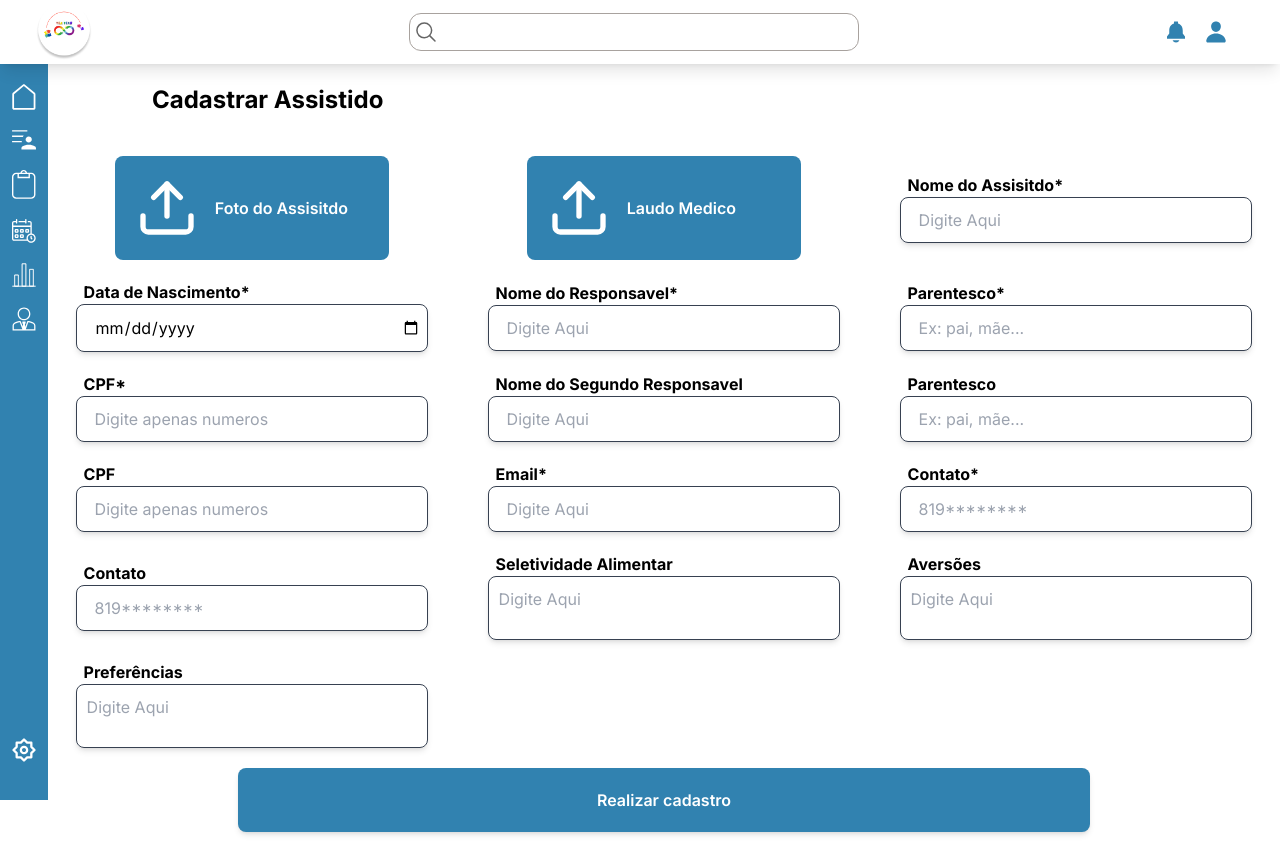
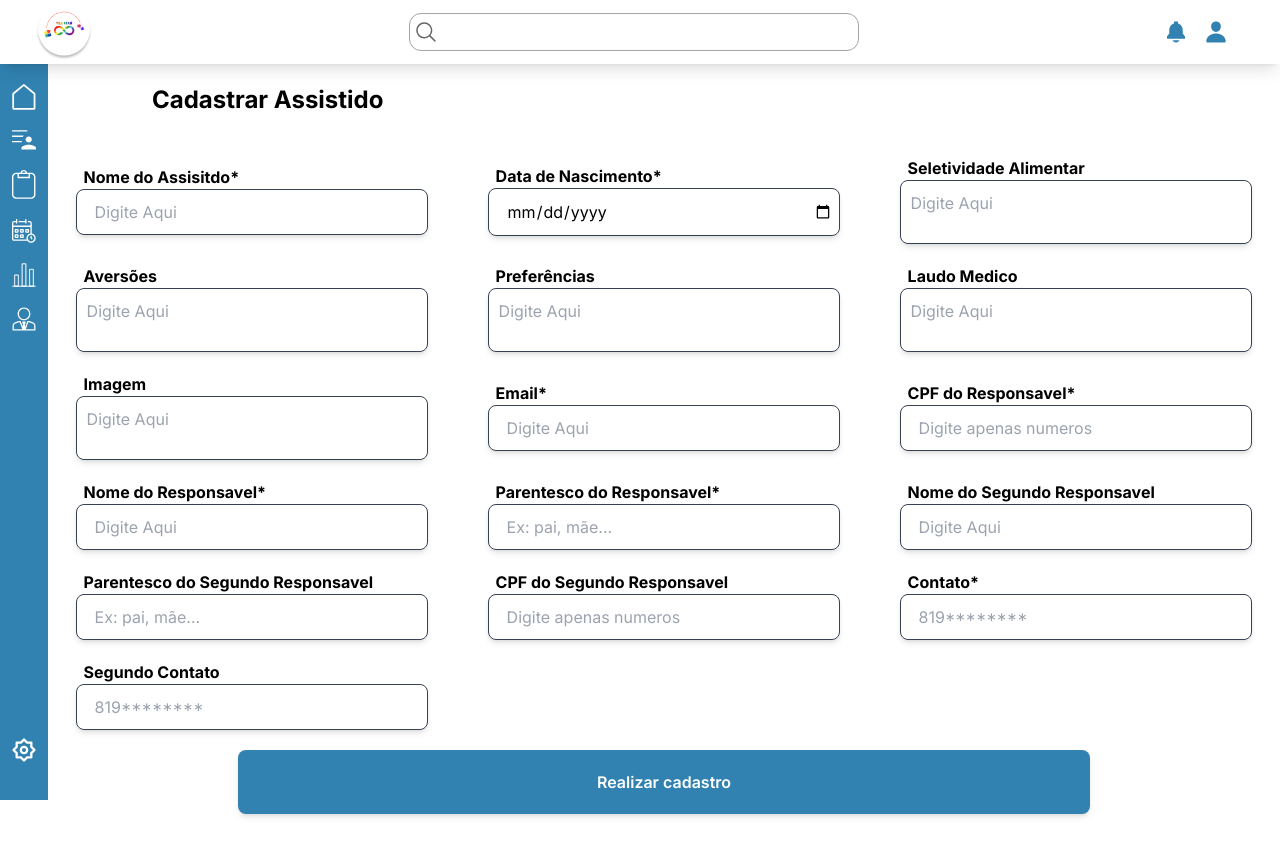
Before and after one commit to TeaTeck/Frontend-TeaTech, a Next.js app: page /assistido in a window 1280 px wide. Built offline with nearby package versions, Linux system fonts and the light colour scheme.

Commit message:
feat: cadastrar assistido, api connection

```diff
--- a/src/app/assistido/page.js
+++ b/src/app/assistido/page.js
@@ -1,116 +1,135 @@
+'use client'
+
 import { Navbar } from "@/components/navbar"
 import Image from "next/image";
 import Upload from "@/assets/upload.svg"
 
 export default function Assistido() {
+
+    async function onSubmit(event) {
+        event.preventDefault();
+
+        const formData = event.target;
+        const elements = Array.from(formData.elements);
+        const body = {};
+
+        elements.forEach(element => {
+            if (!element.value == "") {
+                body[element.id] = element.value;
+            }
+        });
+
+        const response = await fetch(`http://localhost:5149/api/childAssisted/add`, {
+            method: 'POST',
+            headers: {
+                'Content-Type': 'application/json',
+              },
+              body: JSON.stringify(body)
+        });
+
+        console.log(response.status)
+    }
+
     return (
         <>
             <Navbar />
             <main className=" mt-5 md:ml-12 self-center justify-self-center w-[95%]">
                 <h2 className=" md:ml-24 ml-5 mb-10 font-bold text-2xl">Cadastrar Assistido</h2>
-                <form className=" w-full grid grid-cols-1 md:grid-cols-3 gap-5 justify-items-center items-center pb-5">
-                    <section className=" w-[70%] bg-[#3182B0] p-5 rounded-lg">
-                        <label for="file-upload" className=" flex justify-start items-center">
-                            <Image className=" w-16"
-                                src={Upload}
-                                alt="Upload"
-                            />
-                            <spam className=" ml-4 font-semibold text-white">Foto do Assisitdo</spam>
-                        </label>
-                        <input type="file" id="file-upload" className=" hidden" />
-                    </section>
-                    <section className=" w-[70%] bg-[#3182B0] p-5 rounded-lg">
-                        <label for="file-upload" className=" flex justify-start items-center">
-                            <Image className=" w-16"
-                                src={Upload}
-                                alt="Upload"
-                            />
-                            <spam className=" ml-4 font-semibold text-white">Laudo Medico</spam>
-                        </label>
-                        <input type="file" id="file-upload" className=" hidden" />
-                    </section>
+                <form onSubmit={onSubmit} className=" w-full grid grid-cols-1 md:grid-cols-3 gap-5 justify-items-center items-center pb-5">
                     <section className=" w-[90%]">
-                        <label for="nomeAssistido" className=" font-bold ml-2">Nome do Assisitdo*</label>
+                        <label className=" font-bold ml-2">Nome do Assisitdo*</label>
                         <div className=" w-full p-[10px] border border-gray-700 rounded-lg bg-whit shadow-md">
-                            <input required type="text" name="nomeAssistido" id="nomeAssistido" placeholder="Digite Aqui" className=" ml-1 pl-1 w-full h-full outline-none" />
+                            <input type="text" name="name" id="name" placeholder="Digite Aqui" className=" ml-1 pl-1 w-full h-full outline-none" />
                         </div>
                     </section>
                     <section className=" w-[90%]">
-                        <label for="date" className=" font-bold ml-2">Data de Nascimento*</label>
+                        <label className=" font-bold ml-2">Data de Nascimento*</label>
                         <div className=" w-full p-[10px] border border-gray-700 rounded-lg bg-whit shadow-md">
-                            <input required type="date" name="date" id="date" className=" ml-1 pl-1 w-full h-full outline-none" />
+                            <input type="date" name="birthDate" id="birthDate" className=" ml-1 pl-1 w-full h-full outline-none" />
                         </div>
                     </section>
                     <section className=" w-[90%]">
-                        <label for="nomeResponsavel" className=" font-bold ml-2">Nome do Responsavel*</label>
-                        <div className=" w-full p-[10px] border border-gray-700 rounded-lg bg-whit shadow-md">
-                            <input required type="text" name="nomeResponsavel" id="nomeResponsavel" placeholder="Digite Aqui" className=" ml-1 pl-1 w-full h-full outline-none" />
+                        <label className=" font-bold ml-2">Seletividade Alimentar</label>
+                        <div className=" w-full h-16 p-[10px] border border-gray-700 rounded-lg bg-whit shadow-md">
+                            <textarea id="foodSelectivity" className=" w-full h-full outline-none resize-none" placeholder="Digite Aqui"></textarea>
                         </div>
                     </section>
                     <section className=" w-[90%]">
-                        <label for="parentescoResponsavel" className=" font-bold ml-2">Parentesco*</label>
-                        <div className=" w-full p-[10px] border border-gray-700 rounded-lg bg-whit shadow-md">
-                            <input required type="text" name="parentescoResponsavel" id="parentescoResponsavel" placeholder="Ex: pai, mãe..." className=" ml-1 pl-1 w-full h-full outline-none" />
+                        <label className=" font-bold ml-2">Aversões</label>
+                        <div className=" w-full h-16 p-[10px] border border-gray-700 rounded-lg bg-whit shadow-md">
+                            <textarea id="aversions" className=" w-full h-full outline-none resize-none" placeholder="Digite Aqui"></textarea>
                         </div>
                     </section>
                     <section className=" w-[90%]">
-                        <label for="CPF" className=" font-bold ml-2">CPF*</label>
-                        <div className=" w-full p-[10px] border border-gray-700 rounded-lg bg-whit shadow-md">
-                            <input required type="text" name="CPF" id="CPF" placeholder="Digite apenas numeros" className=" ml-1 pl-1 w-full h-full outline-none" />
+                        <label className=" font-bold ml-2">Preferências</label>
+                        <div className=" w-full h-16 p-[10px] border border-gray-700 rounded-lg bg-whit shadow-md">
+                            <textarea id="preferences" className=" w-full h-full outline-none resize-none" placeholder="Digite Aqui"></textarea>
                         </div>
                     </section>
                     <section className=" w-[90%]">
-                        <label for="nomeSegundoResponsavel" className=" font-bold ml-2">Nome do Segundo Responsavel</label>
-                        <div className=" w-full p-[10px] border border-gray-700 rounded-lg bg-whit shadow-md">
-                            <input type="text" name="nomeSegundoResponsavel" id="nomeSegundoResponsavel" placeholder="Digite Aqui" className=" ml-1 pl-1 w-full h-full outline-none" />
+                        <label className=" font-bold ml-2">Laudo Medico</label>
+                        <div className=" w-full h-16 p-[10px] border border-gray-700 rounded-lg bg-whit shadow-md">
+                            <textarea id="medicalRecord" className=" w-full h-full outline-none resize-none" placeholder="Digite Aqui"></textarea>
                         </div>
                     </section>
                     <section className=" w-[90%]">
-                        <label for="parentescoSegundoResponsavel" className=" font-bold ml-2">Parentesco</label>
-                        <div className=" w-full p-[10px] border border-gray-700 rounded-lg bg-whit shadow-md">
-                            <input type="text" name="parentescoSegundoResponsavel" id="parentescoSegundoResponsavel" placeholder="Ex: pai, mãe..." className=" ml-1 pl-1 w-full h-full outline-none" />
+                        <label className=" font-bold ml-2">Imagem</label>
+                        <div className=" w-full h-16 p-[10px] border border-gray-700 rounded-lg bg-whit shadow-md">
+                            <textarea id="photo" className=" w-full h-full outline-none resize-none" placeholder="Digite Aqui"></textarea>
                         </div>
                     </section>
                     <section className=" w-[90%]">
-                        <label for="CPF" className=" font-bold ml-2">CPF</label>
+                        <label className=" font-bold ml-2">Email*</label>
                         <div className=" w-full p-[10px] border border-gray-700 rounded-lg bg-whit shadow-md">
-                            <input type="text" name="CPF" id="CPF" placeholder="Digite apenas numeros" className=" ml-1 pl-1 w-full h-full outline-none" />
+                            <input type="text" name="email" id="email" placeholder="Digite Aqui" className=" ml-1 pl-1 w-full h-full outline-none" />
                         </div>
                     </section>
                     <section className=" w-[90%]">
-                        <label for="email" className=" font-bold ml-2">Email*</label>
+                        <label className=" font-bold ml-2">CPF do Responsavel*</label>
                         <div className=" w-full p-[10px] border border-gray-700 rounded-lg bg-whit shadow-md">
-                            <input required type="text" name="email" id="email" placeholder="Digite Aqui" className=" ml-1 pl-1 w-full h-full outline-none" />
+                            <input type="text" name="responsibleCpfOne" id="responsibleCpfOne" placeholder="Digite apenas numeros" className=" ml-1 pl-1 w-full h-full outline-none" />
                         </div>
                     </section>
                     <section className=" w-[90%]">
-                        <label for="Contato" className=" font-bold ml-2">Contato*</label>
+                        <label className=" font-bold ml-2">Nome do Responsavel*</label>
                         <div className=" w-full p-[10px] border border-gray-700 rounded-lg bg-whit shadow-md">
-                            <input required type="text" name="Contato" id="Contato" placeholder="819********" className=" ml-1 pl-1 w-full h-full outline-none" />
+                            <input type="text" name="nameResponsibleOne" id="nameResponsibleOne" placeholder="Digite Aqui" className=" ml-1 pl-1 w-full h-full outline-none" />
                         </div>
                     </section>
                     <section className=" w-[90%]">
-                        <label for="Contato2" className=" font-bold ml-2">Contato</label>
+                        <label className=" font-bold ml-2">Parentesco do Responsavel*</label>
                         <div className=" w-full p-[10px] border border-gray-700 rounded-lg bg-whit shadow-md">
-                            <input type="text" name="Contato2" id="Contato2" placeholder="819********" className=" ml-1 pl-1 w-full h-full outline-none" />
+                            <input type="text" name="responsibleKinshipOne" id="responsibleKinshipOne" placeholder="Ex: pai, mãe..." className=" ml-1 pl-1 w-full h-full outline-none" />
                         </div>
                     </section>
                     <section className=" w-[90%]">
-                        <label for="Seletividade" className=" font-bold ml-2">Seletividade Alimentar</label>
-                        <div className=" w-full h-16 p-[10px] border border-gray-700 rounded-lg bg-whit shadow-md">
-                            <textarea id="seletividade" className=" w-full h-full outline-none resize-none" placeholder="Digite Aqui"></textarea>
+                        <label className=" font-bold ml-2">Nome do Segundo Responsavel</label>
+                        <div className=" w-full p-[10px] border border-gray-700 rounded-lg bg-whit shadow-md">
+                            <input type="text" name="nameResponsibleTwo" id="nameResponsibleTwo" placeholder="Digite Aqui" className=" ml-1 pl-1 w-full h-full outline-none" />
                         </div>
                     </section>
                     <section className=" w-[90%]">
-                        <label for="Aversoes" className=" font-bold ml-2">Aversões</label>
-                        <div className=" w-full h-16 p-[10px] border border-gray-700 rounded-lg bg-whit shadow-md">
-                            <textarea id="Aversoes" className=" w-full h-full outline-none resize-none" placeholder="Digite Aqui"></textarea>
+                        <label className=" font-bold ml-2">Parentesco do Segundo Responsavel</label>
+                        <div className=" w-full p-[10px] border border-gray-700 rounded-lg bg-whit shadow-md">
+                            <input type="text" name="responsibleKinshipTwo" id="responsibleKinshipTwo" placeholder="Ex: pai, mãe..." className=" ml-1 pl-1 w-full h-full outline-none" />
                         </div>
                     </section>
                     <section className=" w-[90%]">
-                        <label for="Preferencias" className=" font-bold ml-2">Preferências</label>
-                        <div className=" w-full h-16 p-[10px] border border-gray-700 rounded-lg bg-whit shadow-md">
-                            <textarea id="Preferencias" className=" w-full h-full outline-none resize-none" placeholder="Digite Aqui"></textarea>
+                        <label className=" font-bold ml-2">CPF do Segundo Responsavel</label>
+                        <div className=" w-full p-[10px] border border-gray-700 rounded-lg bg-whit shadow-md">
+                            <input type="text" name="responsibleCpfTwo" id="responsibleCpfTwo" placeholder="Digite apenas numeros" className=" ml-1 pl-1 w-full h-full outline-none" />
+                        </div>
+                    </section>
+                    <section className=" w-[90%]">
+                        <label className=" font-bold ml-2">Contato*</label>
+                        <div className=" w-full p-[10px] border border-gray-700 rounded-lg bg-whit shadow-md">
+                            <input type="text" name="contactOne" id="contactOne" placeholder="819********" className=" ml-1 pl-1 w-full h-full outline-none" />
+                        </div>
+                    </section>
+                    <section className=" w-[90%]">
+                        <label className=" font-bold ml-2">Segundo Contato</label>
+                        <div className=" w-full p-[10px] border border-gray-700 rounded-lg bg-whit shadow-md">
+                            <input type="text" name="contactTwo" id="contactTwo" placeholder="819********" className=" ml-1 pl-1 w-full h-full outline-none" />
                         </div>
                     </section>
                     <button className=" w-[70%] bg-[#3182B0] p-5 rounded-lg md:col-span-3 text-white font-semibold shadow-md hover:bg-white hover:text-[#01499C] transition duration-300">
--- a/src/app/login/page.js
+++ b/src/app/login/page.js
@@ -20,6 +20,9 @@ export default function Login() {
         const response = await fetch(`http://localhost:5149/api/user/login?email=${userData.email}&password=${userData.password}`, {
             method: 'POST'
         });
+
+        const data = await response.json()
+        console.log(data)
     }
 
     function route() {
```
Also changed, not shown: src/models/users.js (deleted, +0 -19 lines).
